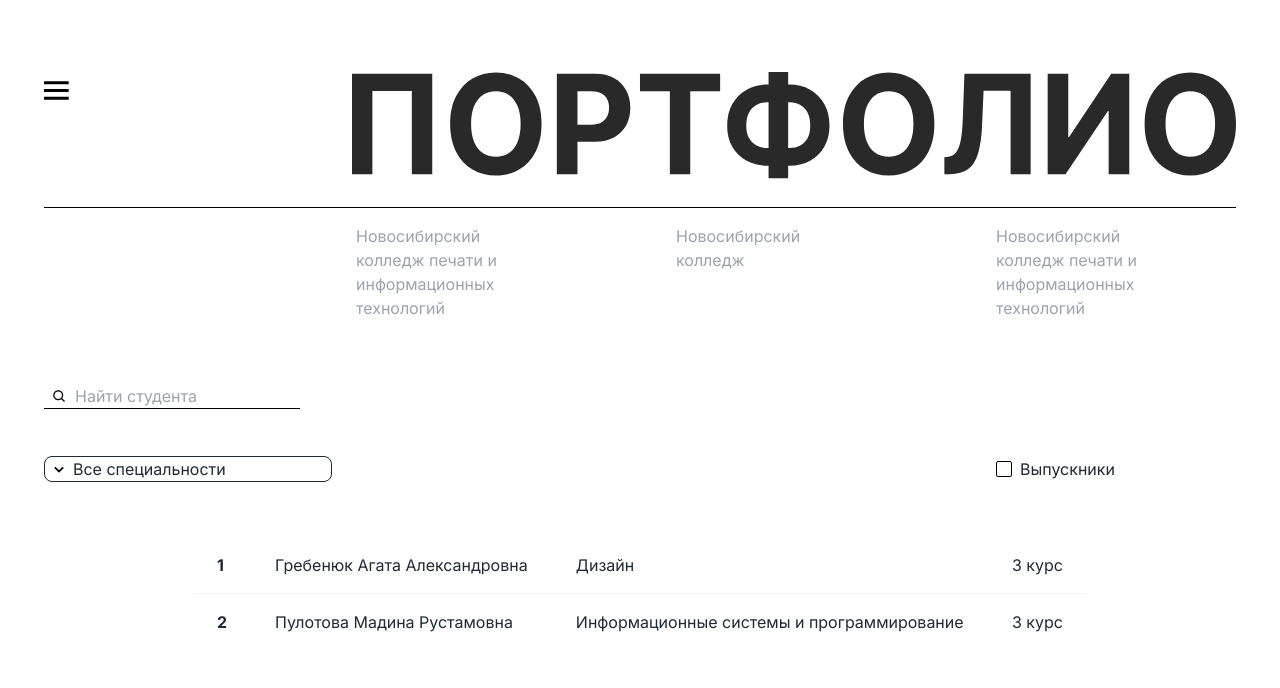
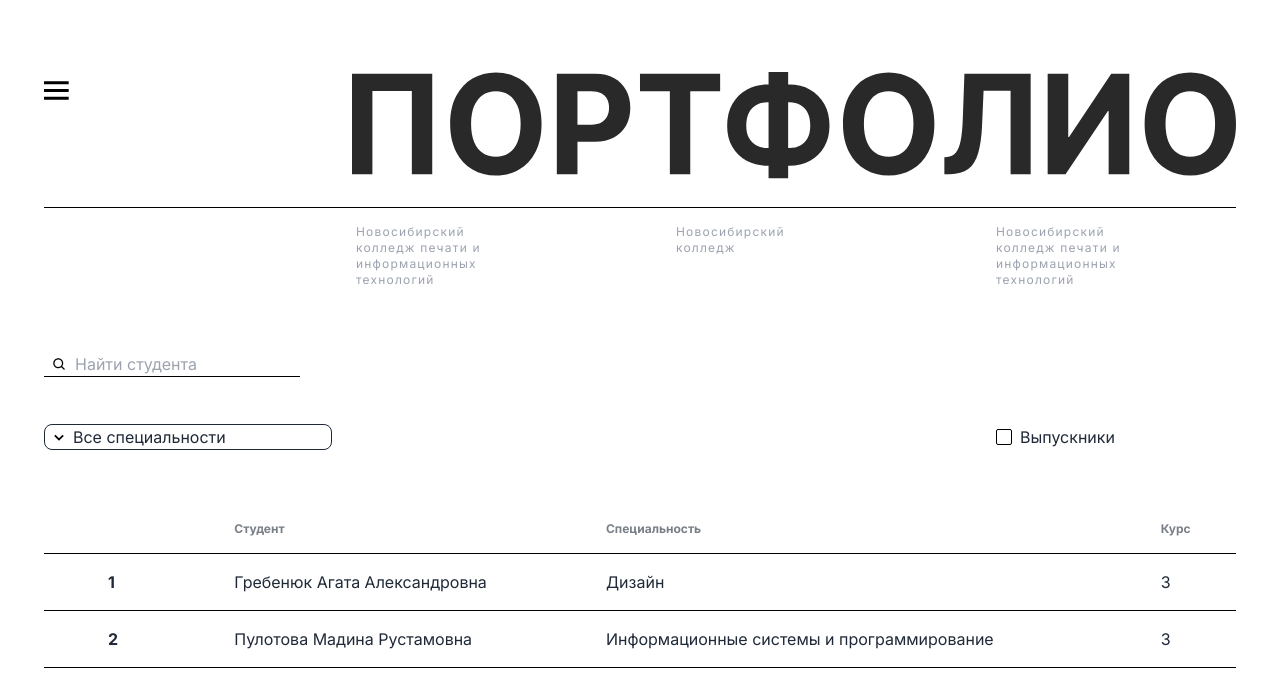
Before and after one commit to perpl777/college-portfolio-nextapp, a Next.js app: page / in a window 1280 px wide. Shown: the top 688 px of the page. Built offline with nearby package versions, Linux system fonts and the light colour scheme.

Commit message:
delete button 'to watch', change students table

```diff
--- a/app/components/navbar/nav-bar.tsx
+++ b/app/components/navbar/nav-bar.tsx
@@ -45,7 +45,7 @@ const NavBar = () => {
                 <Image src={title} alt='title' className='title z-1 relative'/>
             </div>
 
-            <div className='flex justify-end mt-4 mr-20 gap-40'>
+            <div className='flex justify-end mt-4 mr-20 gap-40 text-xs tracking-widest'>
                 <p className='title-decor text-gray-400 w-40'>
                     Новосибирский
                     колледж
--- a/app/components/portfolio-page/posts/post.tsx
+++ b/app/components/portfolio-page/posts/post.tsx
@@ -1,6 +1,7 @@
 import React from 'react'
 import { FC } from "react"
 import Link from 'next/link'
+import { linkSync } from 'fs'
 
 
 interface PostProps {
@@ -8,18 +9,17 @@ interface PostProps {
 	subtitle: string
     image?: string
     date: string
-    linkToDownload: string
-    linkToWatch: string
+    link: string
 }
 
 
-const Post:FC<PostProps> = ({title, subtitle, image, date, linkToDownload, linkToWatch}) => {
+const Post:FC<PostProps> = ({title, subtitle, image, date, link}) => {
 
     return (
         <div className='flex flex-col w-10/12 m-auto pt-12 pb-8'>
             <p className='font-semibold text-5xl'>{title}</p>
 
-            <div className='flex flex-row flex-wrap mt-8 gap-6'>
+            <div className='flex flex-row flex-wrap mt-8 gap-8'>
                 {image && <img src={image} alt='post' width={396} height={336}/>}
 
                 <div className='flex flex-col flex-wrap justify-between gap-8'>
@@ -28,30 +28,16 @@ const Post:FC<PostProps> = ({title, subtitle, image, date, linkToDownload, linkT
                     :
                         <p className='w-7/12 font-normal text-sm opacity-70'>{subtitle}</p>
                     }
+                    <div className='flex items-end gap-24'>
+                        <Link href={link}>
+                            <button className='w-28 h-9 bg-black text-white font-medium text-base uppercase'>скачать</button>
+                        </Link>
 
-                    {image ?
-                        <div className='flex flex-col gap-3'>
-                            <Link href={linkToDownload}>
-                                <button className='w-36 h-10 bg-black text-white text-xl'>скачать</button>
-                            </Link>
-                            <Link href={linkToWatch}>
-                                <button className='w-48 h-10 border border-black text-xl'>просмотреть</button>
-                            </Link>
-                        </div>
-                    :
-                        <div className='flex gap-3'>
-                            <Link href={linkToDownload}>
-                                <button className='w-36 h-10 bg-black text-white text-xl'>скачать</button>
-                            </Link>
-                            <Link href={linkToWatch}>
-                                <button className='w-48 h-10 border border-black text-xl'>просмотреть</button>
-                            </Link>
-                        </div>
-                    }
+                        <p className='text-gray-600'>{date}</p>
+                    </div>
                 </div>
             </div>
 
-            <p className='pt-6 flex text-gray-600'>{date}</p>
         </div>
     )
 }
--- a/app/components/students-page/students-table.tsx
+++ b/app/components/students-page/students-table.tsx
@@ -12,18 +12,26 @@ interface Student {
 const StudentsTable = ({ sortedStudents }: { sortedStudents: Student[] }) => {
     return (
         <div className='overflow-x-auto'>
-            <table className="table table-lg w-9/12 m-auto">
+            <table className="table table-lg m-auto">
+                <thead>
+                    <tr>
+                        <th className='border-b border-black pl-16 pr-0 '></th>
+                        <th className='border-b border-black pl-24 pr-0'>Студент</th>
+                        <th className='border-b border-black'>Специальность</th>
+                        <th className='border-b border-black'>Курс</th>
+                    </tr>
+                </thead>
                 <tbody>
                     {sortedStudents.map(student =>
                         <tr key={student.id}>
-                            <th>{student.id}</th>
-                            <td>
+                            <th className='border-b border-black pl-16 pr-0'>{student.id}</th>
+                            <td className='border-b border-black pl-24 pr-0'>
                                 <Link href={`/portfolio/${student.id}`}>
                                     {`${student.lastname} ${student.name} ${student.surname}`}
                                 </Link>
                             </td>
-                            <td>{student.group}</td>
-                            <td>{student.year} курс</td>
+                            <td className='border-b border-black'>{student.group}</td>
+                            <td className='border-b border-black'>{student.year}</td>
                         </tr>
                     )}
                 </tbody>
--- a/app/portfolio/[id]/page.tsx
+++ b/app/portfolio/[id]/page.tsx
@@ -78,8 +78,7 @@ export default function Portfolio({params: {id}}: Props) {
                                 subtitle={post.subtitle}
                                 image={post.image}
                                 date={post.date}
-                                linkToDownload={post.linkToDownload}
-                                linkToWatch={post.linkToWatch}
+                                link={post.link}
                             />
                         )
                     ))}
```
Also changed, not shown: app/data.js (+10 -20 lines).
